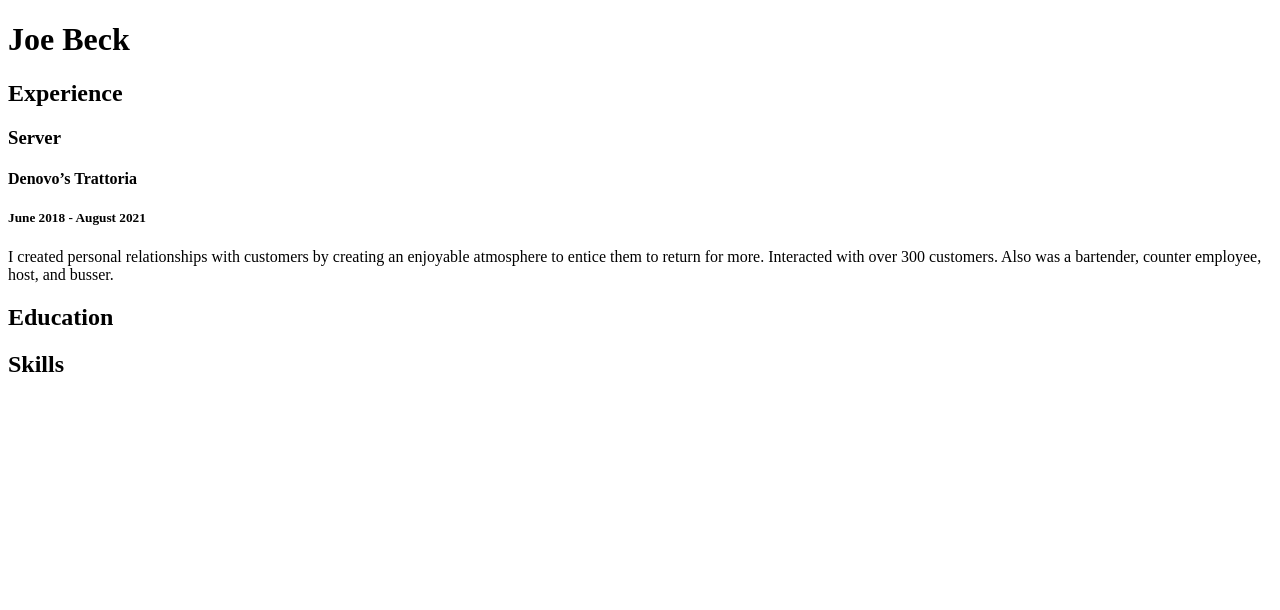
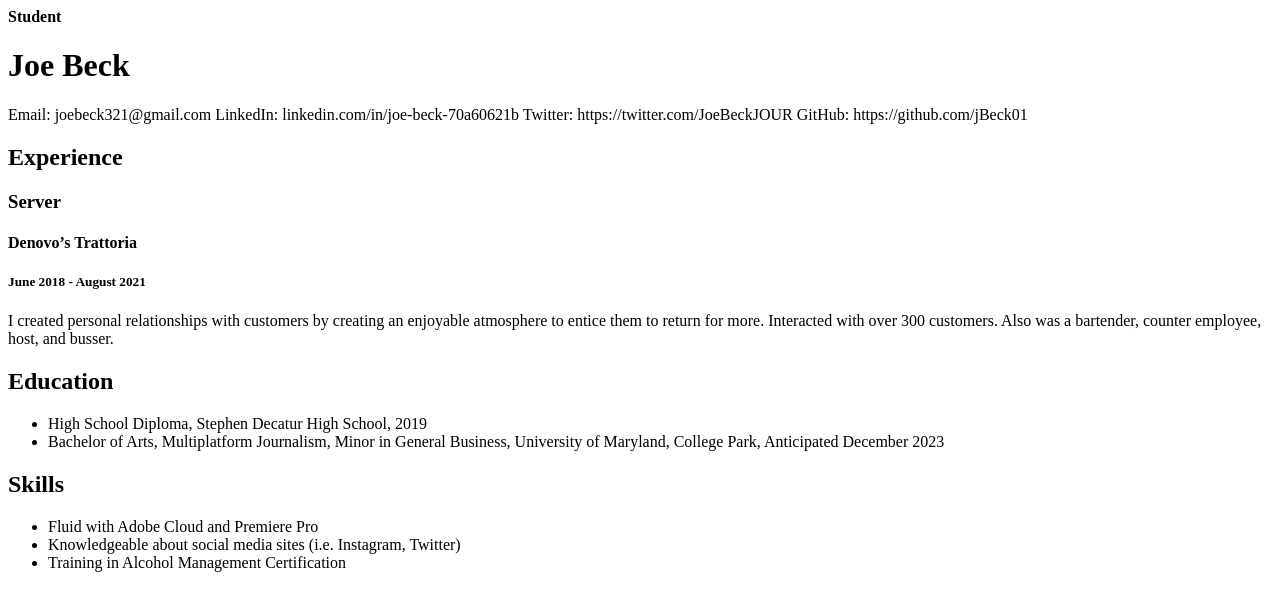
Before and after one commit to jBeck01/Joe-Beck-JOUR352, a plain HTML site: page resume.html in a window 1280 px wide. Drawn offline with Linux system fonts and the light colour scheme.

Commit message:
Update resume.html

```diff
--- a/resume.html
+++ b/resume.html
@@ -2,18 +2,34 @@
 <html>
   <head>
     <title>Joe Beck Resume</title>
+      <strong>Student</strong>
   </head>
 
   <body>
       <h1>Joe Beck</h1>
+      <div id="contact">
+          Email: joebeck321@gmail.com
+          LinkedIn: linkedin.com/in/joe-beck-70a60621b
+          Twitter: https://twitter.com/JoeBeckJOUR
+          GitHub: https://github.com/jBeck01
+      </div>
 
       <h2>Experience</h2>
       <h3>Server</h3>
       <h4>Denovo’s Trattoria</h4>
       <h5>June 2018 - August 2021</h5>
-I created personal relationships with customers by creating an enjoyable atmosphere to entice them to return for more. Interacted with over 300 customers. Also was a bartender, counter employee, host, and busser.
+      <p>I created personal relationships with customers by creating an enjoyable atmosphere to entice them to return for more. Interacted with over 300 customers. Also was a bartender, counter employee, host, and busser.</p>
       <h2>Education</h2>
+      <ul>
+          <li>High School Diploma, Stephen Decatur High School, 2019</li>
+          <li>Bachelor of Arts, Multiplatform Journalism, Minor in General Business, University of Maryland, College Park, Anticipated December 2023</li>
+      </ul>
       <h2>Skills</h2>
+      <ul>
+        <li>Fluid with Adobe Cloud and Premiere Pro</li>
+        <li>Knowledgeable about social media sites (i.e. Instagram, Twitter)</li>
+        <li>Training in Alcohol Management Certification</li>
+      </ul>
   </body>
 
 </html>
```
